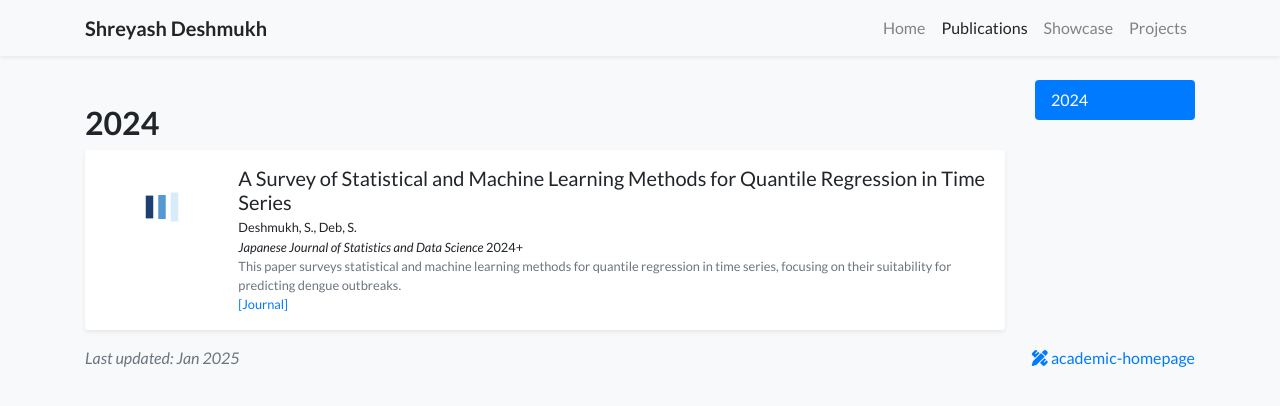
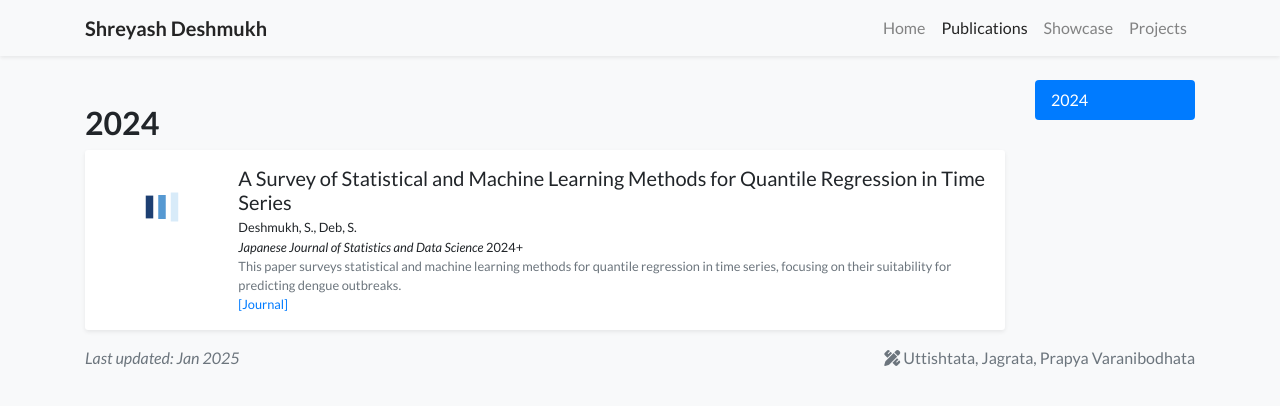
Before and after one commit to shreya976/11.github.io, a Jekyll site: the page built from publications.html, in a window 1280 px wide. Shown: the top 406 px of the page. Built offline with Jekyll 4.4.1, drawn with Linux system fonts in a browser that asks for light colours; nearby versions of some CDN libraries; a style sheet for code colours, icons or effects is not loaded.

Commit message:
Update display.yml

```diff
--- a/_data/display.yml
+++ b/_data/display.yml
@@ -7,4 +7,4 @@ homepage:
 # Feel free to replace the footer text if you would like to, but I will greatly appreciate it
 # if you keep the link to the template so that more people can benefit from it. Thanks!
 footer_text: >-
-  <a href="https://github.com/luost26/academic-homepage" target="_blank"><i class="fas fa-pencil-ruler"></i> academic-homepage</a>
+  <a  ><i class="fas fa-pencil-ruler"></i> Uttishtata, Jagrata, Prapya Varanibodhata</a>
```
